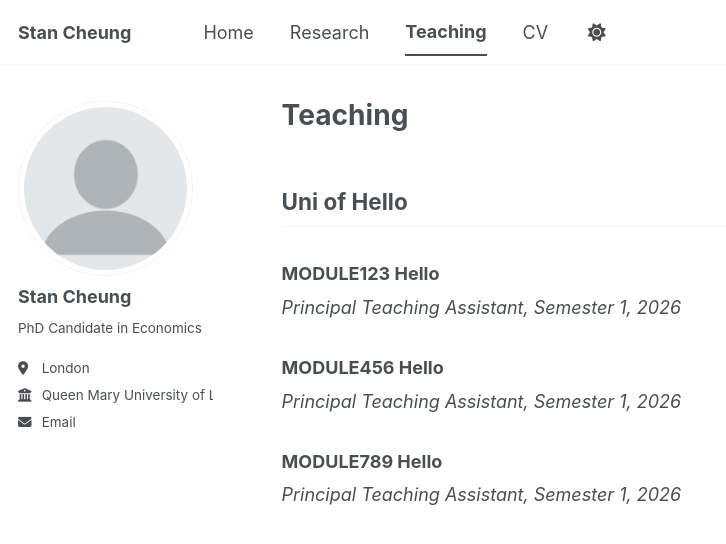
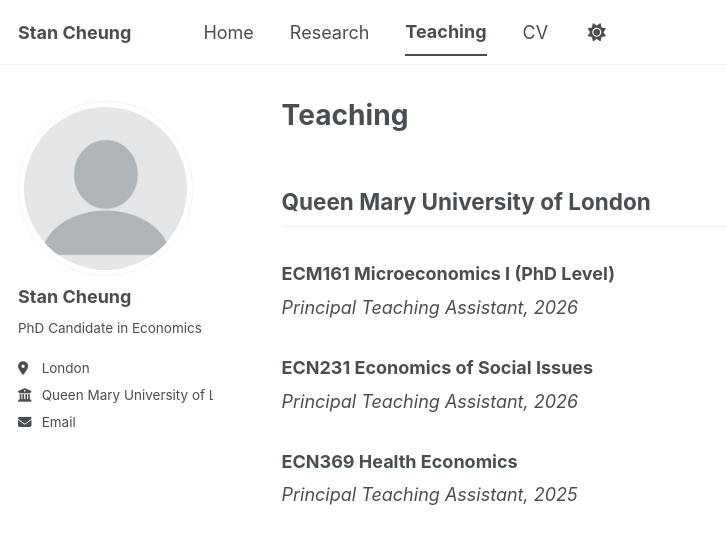
Before and after one commit to stan-cheung/stan-cheung.github.io, a Jekyll site: the page built from _pages/teaching.md, in a window 1280 px wide. Shown: the top 544 px of the page, without its empty margins (0-726 px from the left). Built offline with Jekyll 4.4.1, drawn with Linux system fonts in a browser that asks for light colours; a style sheet for code colours, icons or effects is not loaded.

Commit message:
Update teaching details and course names

```diff
--- a/_pages/teaching.md
+++ b/_pages/teaching.md
@@ -5,13 +5,13 @@ permalink: /teaching/
 author_profile: true
 ---
 
-## Uni of Hello
+## Queen Mary University of London
 
-### MODULE123 Hello
-*Principal Teaching Assistant, Semester 1, 2026*
+### ECM161 Microeconomics I (PhD Level)
+*Principal Teaching Assistant, 2026*
 
-### MODULE456 Hello
-*Principal Teaching Assistant, Semester 1, 2026*
+### ECN231 Economics of Social Issues
+*Principal Teaching Assistant, 2026*
 
-### MODULE789 Hello
-*Principal Teaching Assistant, Semester 1, 2026*
+### ECN369 Health Economics
+*Principal Teaching Assistant, 2025*
```
